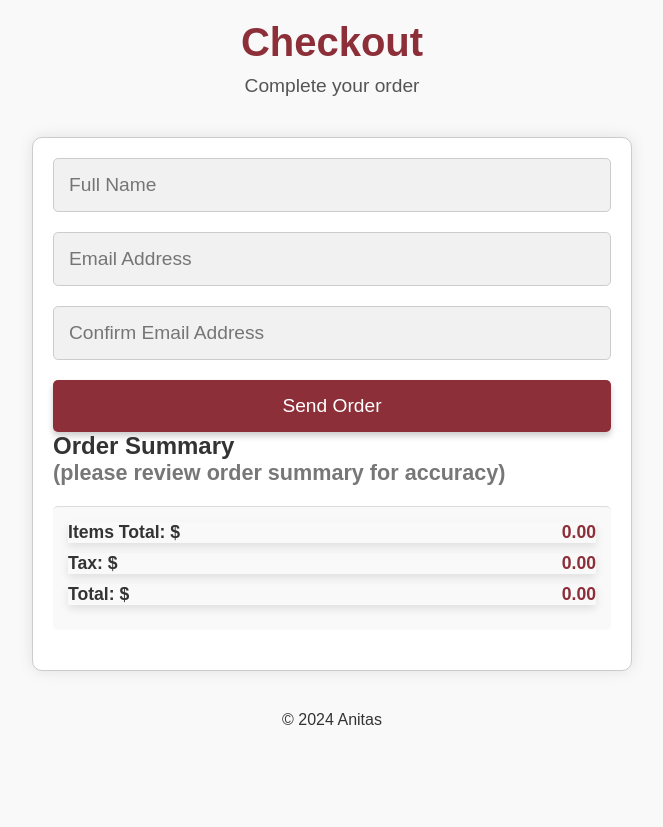
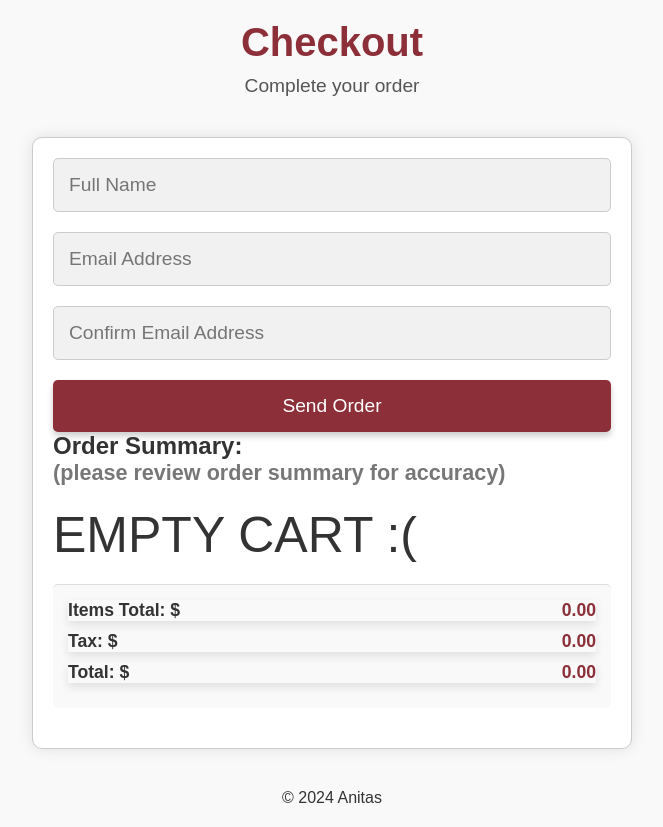
Before and after one commit to loopyloopez/Anitas, a website: page finalcheckout.html in a window 1280 px wide. Shown: the whole page, without its empty margins (308-971 px from the left). Before the commit the page ends 800 px from the top, so only its background shows below. Drawn offline with Linux system fonts and the light colour scheme.

Commit message:
alert user cart is empty

```diff
--- a/finalcheckout.html
+++ b/finalcheckout.html
@@ -185,7 +185,8 @@
         </script>
 
         <!-- Cart and order summary -->
-        <h2>Order Summary <p id="summary-details">(please review order summary for accuracy)</p></h2>
+        <h2 id="cart-sum">Order Summary:<p id="summary-details">(please review order summary for accuracy)</p></h2>
+
         <div id="cart-summary"></div>
         <div id="order-summary">
             <p>Items Total: $<span id="items-total">0.00</span></p>
@@ -200,8 +201,13 @@
 
     <script>
         // Retrieve cart from localStorage
+
         let cart = JSON.parse(localStorage.getItem('cart')) || [];
         const cartSummaryDiv = document.getElementById('cart-summary');
+        if (cart.length === 0) {
+            cartSummaryDiv.innerHTML = "EMPTY CART :("
+            cartSummaryDiv.style.fontSize = "50px";
+        }
 
         // Calculate the total price of items in the cart considering quantities
         let itemsTotal = cart.reduce((total, item) => total + (item.price * item.quantity), 0);
```
Also changed, not shown: cartpage.html (+1 -0 lines).
